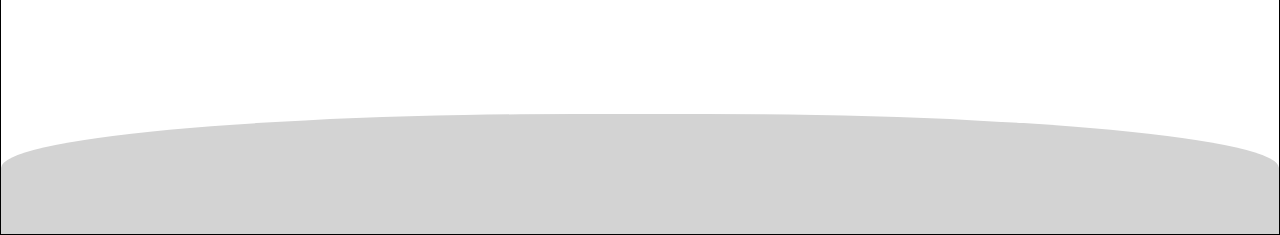
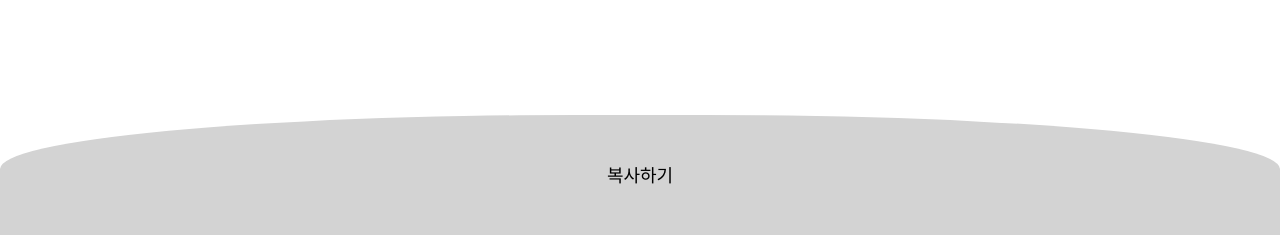
Before and after one commit to bluelion2/happy_new_year, a Gatsby site: page / in a window 1280 px wide. Shown: the part 565-800 px from the top of the page. Built offline with nearby package versions, Linux system fonts and the light colour scheme; Gatsby itself is replaced by a stand-in of ours.

Commit message:
[fix] 이것저것 추가하고 고치기

```diff
--- a/src/components/TextArea/index.js
+++ b/src/components/TextArea/index.js
@@ -28,7 +28,7 @@ export default TextArea
 
 const guide = [
   "새해 복 많이 받으세요.",
-  "좋은일만 가득하길 바랍니다.",
+  "좋은 일만 가득하길 바랍니다.",
   "항상 건강하시고 행복한 일만 가득하길..",
   "복권당첨.청약당첨.집값상승",
   "무병장수, 운수대통 하시길 바랍니다.",
--- a/src/components/hill/index.js
+++ b/src/components/hill/index.js
@@ -2,13 +2,26 @@ import React from "react"
 import styled from "styled-components"
 
 const Hill = () => {
-  return <StyledHill />
+  const onClick = () => {
+    const url = "bit.ly/3EzJUo3"
+    navigator.clipboard.writeText(url).then(() => {
+      alert("복사되었습니다.")
+    })
+  }
+
+  return (
+    <StyledHill>
+      <button onClick={onClick}>복사하기</button>
+    </StyledHill>
+  )
 }
 
 export default Hill
 
 const StyledHill = styled.div`
   display: flex;
+  align-items: center;
+  justify-content: center;
   position: absolute;
   bottom: 0;
   left: 0;
@@ -18,4 +31,13 @@ const StyledHill = styled.div`
   border-top-left-radius: 45%;
   border-top-right-radius: 45%;
   background: lightgray;
+  button {
+    width: 100%;
+    height: 100%;
+    padding: 0;
+    margin: 0;
+    border: none;
+    background-color: transparent;
+    color: black;
+  }
 `
--- a/src/components/main/index.js
+++ b/src/components/main/index.js
@@ -2,15 +2,25 @@ import * as React from "react"
 import Hill from "../hill"
 import Sun from "../sun"
 import TextArea from "../TextArea"
-import S from "./main.css"
+import styled from "styled-components"
+
 const Main = () => {
   return (
-    <S.Wrap>
+    <StyledMain>
       <Sun />
       <TextArea />
       <Hill />
-    </S.Wrap>
+    </StyledMain>
   )
 }
 
 export default Main
+
+const StyledMain = styled.main`
+  display: flex;
+  align-items: center;
+  flex-direction: column;
+  position: relative;
+  height: 100vh;
+  padding-top: 5vh;
+`
--- a/src/components/main/main.css.js
+++ /dev/null
@@ -1,16 +0,0 @@
-import styled from "styled-components"
-
-const S = {
-  Wrap: styled.main`
-    display: flex;
-    /* justify-content: center; */
-    align-items: center;
-    flex-direction: column;
-    position: relative;
-    height: 100vh;
-    padding-top: 5vh;
-    border: 1px solid black;
-  `,
-}
-
-export default S
```
